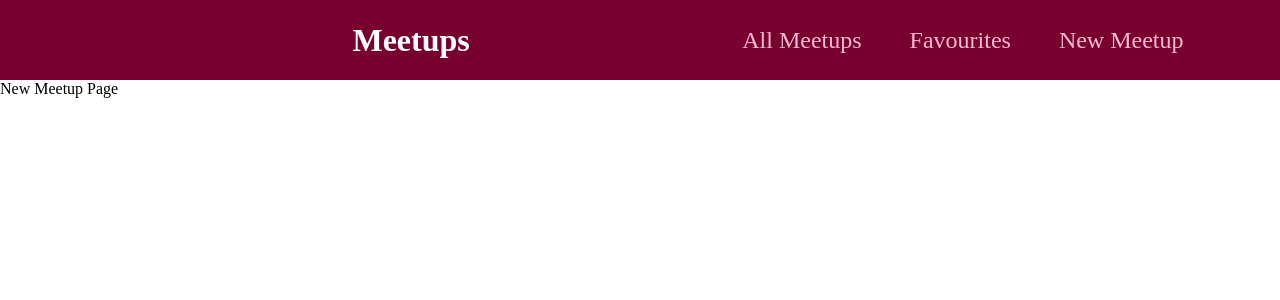
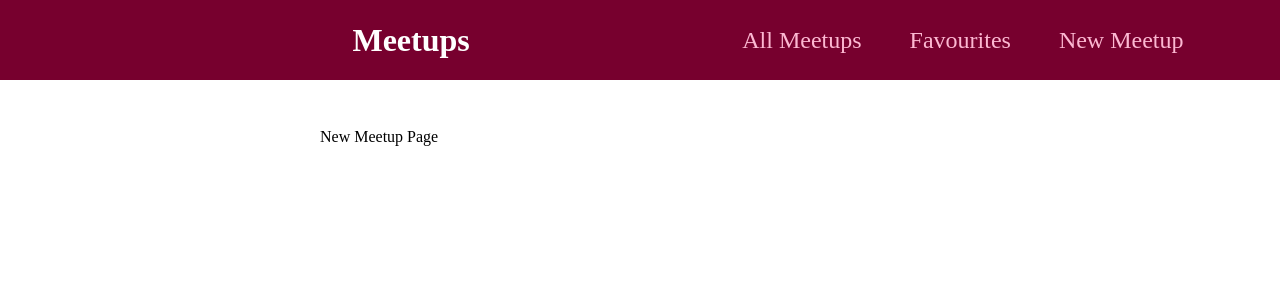
Before and after one commit to AhmedDiaab/meetups-app, a React (Create React App) app: page /new-meetup in a window 1280 px wide. Shown: the top 300 px of the page. Built offline with nearby package versions, Linux system fonts and the light colour scheme.

Commit message:
feat(): create and use layout and its styling

```diff
--- a/src/App.js
+++ b/src/App.js
@@ -2,18 +2,17 @@
 import AllMeetupsPage from "./pages/AllMeetups";
 import FavouritesPage from "./pages/Favourites";
 import NewMeetupPage from "./pages/NewMeetup";
-import MainNavigation from "./components/layout/MainNavigation";
+import Layout from "./components/layout/Layout";
 
 function App() {
   return (
-    <div>
-      <MainNavigation />
+    <Layout>
       <Routes>
         <Route path="/" exact={true} element={<AllMeetupsPage />} />
         <Route path="/favourites" element={<FavouritesPage />} />
         <Route path="/new-meetup" element={<NewMeetupPage />} />
       </Routes>
-    </div>
+    </Layout>
   );
 }
 
--- /dev/null
+++ b/src/components/layout/Layout.js
@@ -0,0 +1,13 @@
+import MainNavigation from "../layout/MainNavigation";
+import classes from "./Layout.module.css";
+
+export function Layout(props) {
+  return (
+    <div>
+      <MainNavigation />
+      <main className={classes.main}>{props.children}</main>
+    </div>
+  );
+}
+
+export default Layout;
--- /dev/null
+++ b/src/components/layout/Layout.module.css
@@ -0,0 +1,5 @@
+.main {
+    margin: 3rem auto;
+    width: 90%;
+    max-width: 40rem;
+  }
```
